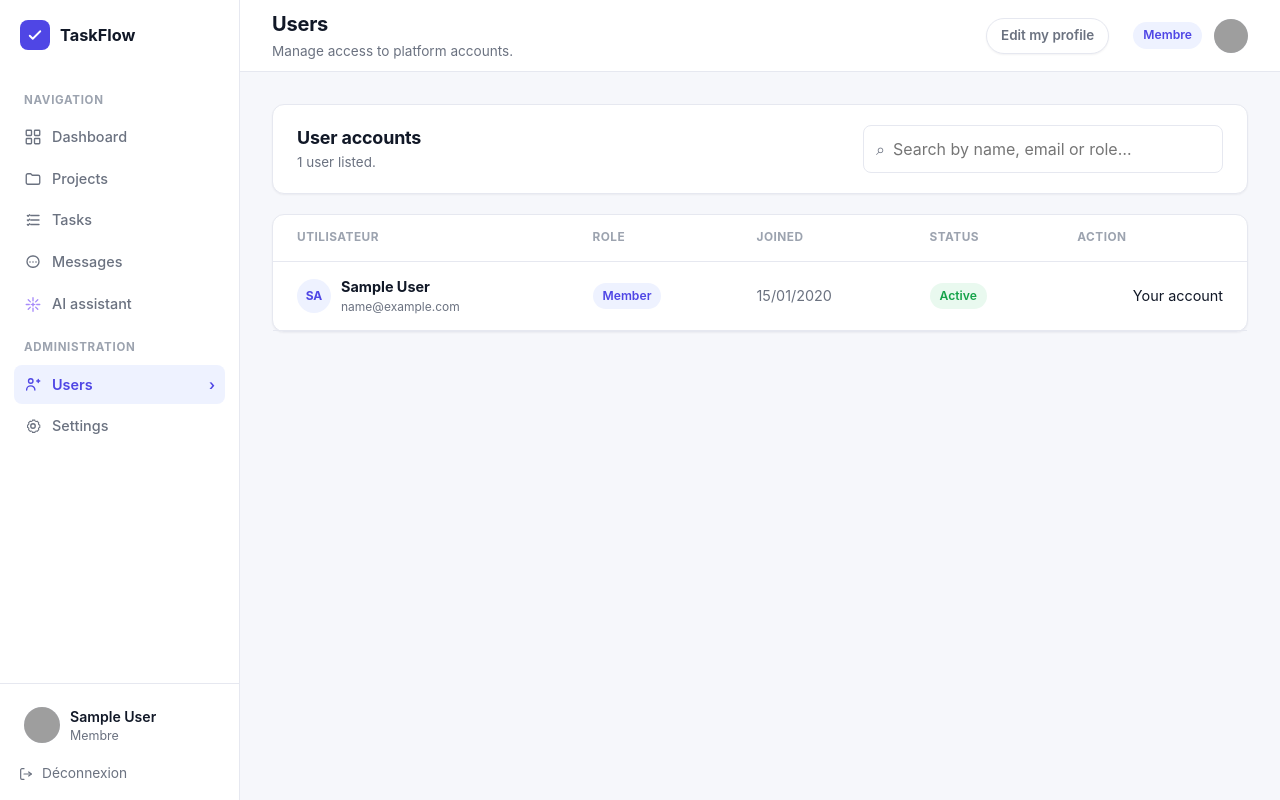
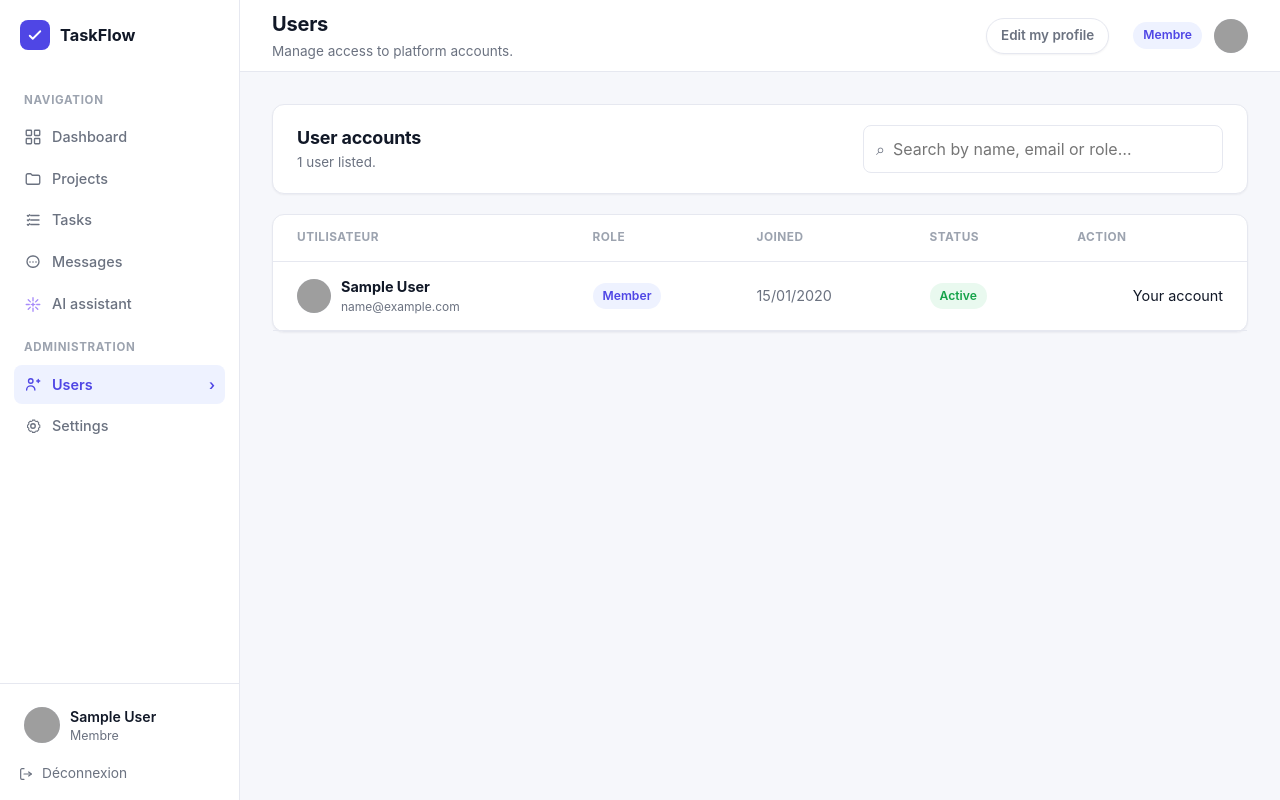
Before and after one commit to workcmtiayon-arch/task_manager, a Django app: page /accounts/utilisateurs/ in a window 1280 px wide. Run offline with Django 5.2, Linux system fonts and the light colour scheme; a user stored in the database is signed in; tables that the repository leaves empty hold one stand-in row (values such as "Sample post"); parts of the project's set-up code (start-up, migrations or seed data) failed here and were passed over; grey boxes are pictures that could not be loaded.

Commit message:
feat(profile): display photos in user administration

```diff
--- a/static/css/dashboard.css
+++ b/static/css/dashboard.css
@@ -190,6 +190,13 @@
     font-size: 0.75rem;
     font-weight: 700;
     flex: 0 0 auto;
+    overflow: hidden;
+}
+
+.user-cell__avatar img {
+    width: 100%;
+    height: 100%;
+    object-fit: cover;
 }
 
 .users-table__action { text-align: right; white-space: nowrap; }
--- a/templates/accounts/user_list.html
+++ b/templates/accounts/user_list.html
@@ -38,7 +38,13 @@
                 <tr data-user-row data-search="{{ account.username|lower }} {{ account.get_full_name|lower }} {{ account.email|lower }} {{ account.get_role_display|lower }}">
                     <td>
                         <div class="user-cell">
-                            <span class="user-cell__avatar">{{ account.get_full_name|default:account.username|slice:':2'|upper }}</span>
+                            <span class="user-cell__avatar">
+                                {% if account.profile_photo %}
+                                <img src="{{ account.profile_photo_url }}" alt="{% translate 'Profile photo' %}">
+                                {% else %}
+                                {{ account.get_full_name|default:account.username|slice:':2'|upper }}
+                                {% endif %}
+                            </span>
                             <span><strong>{{ account.get_full_name|default:account.username }}</strong><small>{{ account.email }}</small></span>
                         </div>
                     </td>
```
